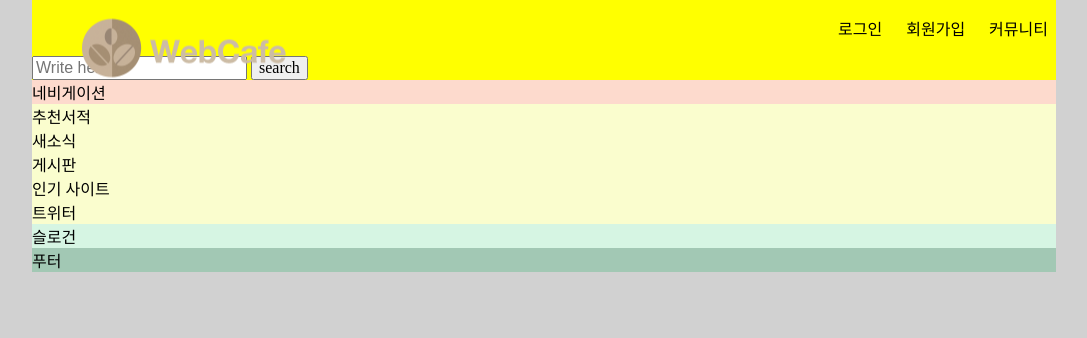
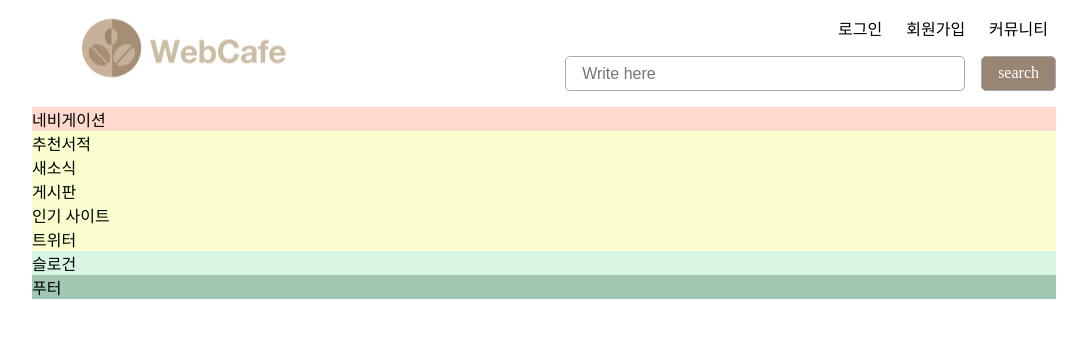
Before and after one commit to bbory1004/bbory1004.github.io, a plain HTML site: page index.html in a window 1280 px wide. Shown: the whole page, without its empty margins (96-1183 px from the left). Drawn offline with nearby package versions, Linux system fonts and the light colour scheme; a web font is replaced by a local one.

Commit message:
데스크탑 헤더 레이아웃 완성

```diff
--- a/css/stylesheet.css
+++ b/css/stylesheet.css
@@ -29,7 +29,6 @@
     /* 레이아웃 */
 
     .wrapper {
-      background: #D1D1D1;
       display: flex;
       flex-direction: column;
       height: 100vh;
@@ -41,10 +40,6 @@
     .slogan,
     .footer {
       width: 100%;
-    }
-
-    .header {
-      background: #E7C7D7;
     }
 
     .navigation {
@@ -119,8 +114,8 @@
         width: 80%;
       }
       .header {
-        background: yellow;
-        position: relative
+        position: relative;
+        padding-bottom: 1rem;
       }
       .logo {
         position: absolute;
@@ -137,4 +132,23 @@
         padding: 1rem 0.5rem;
         margin-left: 0.5rem;
       }
+      .search-wrap {
+        display: flex;
+        justify-content: flex-end;
+      }
+      .search input {
+        width: 400px;
+        height: 35px;
+        border: 1px solid #aaa;
+        border-radius: 5px;
+        padding: 0 0 0 1rem;
+        margin-right: 1rem;
+      }
+      .btn-search {
+        border: 1px solid #aaa;
+        border-radius: 5px;
+        background: #988574;
+        color: #fff;
+        padding: 0 1rem;
+      }
     }
--- a/index.html
+++ b/index.html
@@ -24,9 +24,11 @@
       <form action="javascript:alert('할말 다하셨습니까?');" class="search">
         <fieldset>
           <legend class="hidden">검색하는 곳</legend>
-          <label class="hidden" for="search">하고 싶은 말</label>
-          <input type="search" id="search" required placeholder='Write here'>
-          <button class="btn-search" type="submit">search</button>
+          <div class="search-wrap">
+            <label class="hidden" for="search">하고 싶은 말</label>
+            <input type="search" id="search" required placeholder='Write here'>
+            <button class="btn-search" type="submit">search</button>
+          </div>
         </fieldset>
       </form>
     </header>
```
